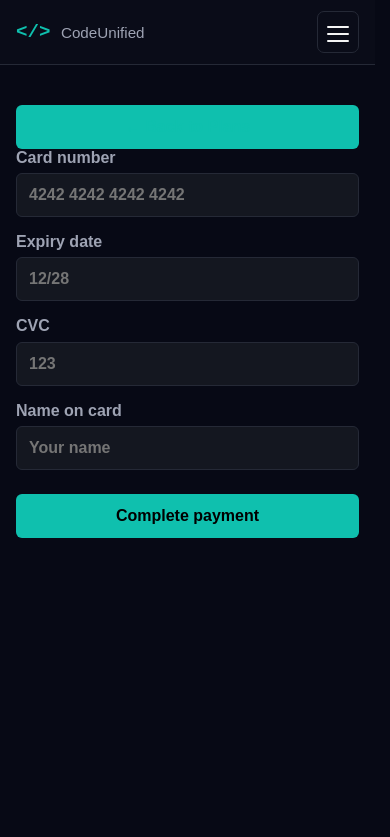
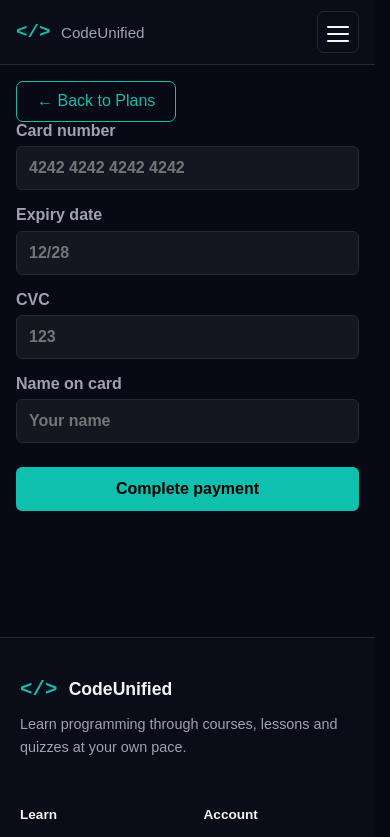
Before and after one commit to DanielPallin/codeunified-group-project, a React (Vite) app in the folder frontend/: page /checkout/1 in a window 390 px wide. Shown: the top 837 px of the page. Built offline with nearby package versions, Linux system fonts and the light colour scheme; no server answers; sample sign-in values are in the browser's storage.

Commit message:
style: improve mobile layout

```diff
--- a/frontend/src/pages/CheckoutPage.css
+++ b/frontend/src/pages/CheckoutPage.css
@@ -2,7 +2,7 @@
   display: flex;
   flex-direction: column;
   align-items: center;
-  padding: 4rem 1rem;
+  padding: 1rem;
   min-height: 100vh;
 }
 
@@ -54,7 +54,7 @@ label .checkout-page input:focus {
   outline-offset: 1px;
 }
 
-.checkout-page button {
+.checkout-button {
   width: min(100%, 600px);
   padding: 0.8rem 1rem;
   margin-top: 0.5rem;
@@ -66,11 +66,11 @@ label .checkout-page input:focus {
   cursor: pointer;
 }
 
-.checkout-page button:hover:not(:disabled) {
+.checkout-button:hover:not(:disabled) {
   opacity: 0.9;
 }
 
-.checkout-page button:disabled {
+.checkout-button:disabled {
   cursor: not-allowed;
   opacity: 0.6;
 }
@@ -100,7 +100,7 @@ label .checkout-page input:focus {
 }
 
 @media (max-width: 600px) {
-  .checkout-page {
-    padding: 2rem 1rem;
+ .checkout-page {
+    min-height: 64vh;
   }
 }
--- a/frontend/src/pages/CoursePage.css
+++ b/frontend/src/pages/CoursePage.css
@@ -29,3 +29,9 @@
     transform: rotate(360deg);
   }
 }
+
+@media (max-width: 600px) {
+ .course-page {
+    min-height: 70vh;
+  }
+}
```
